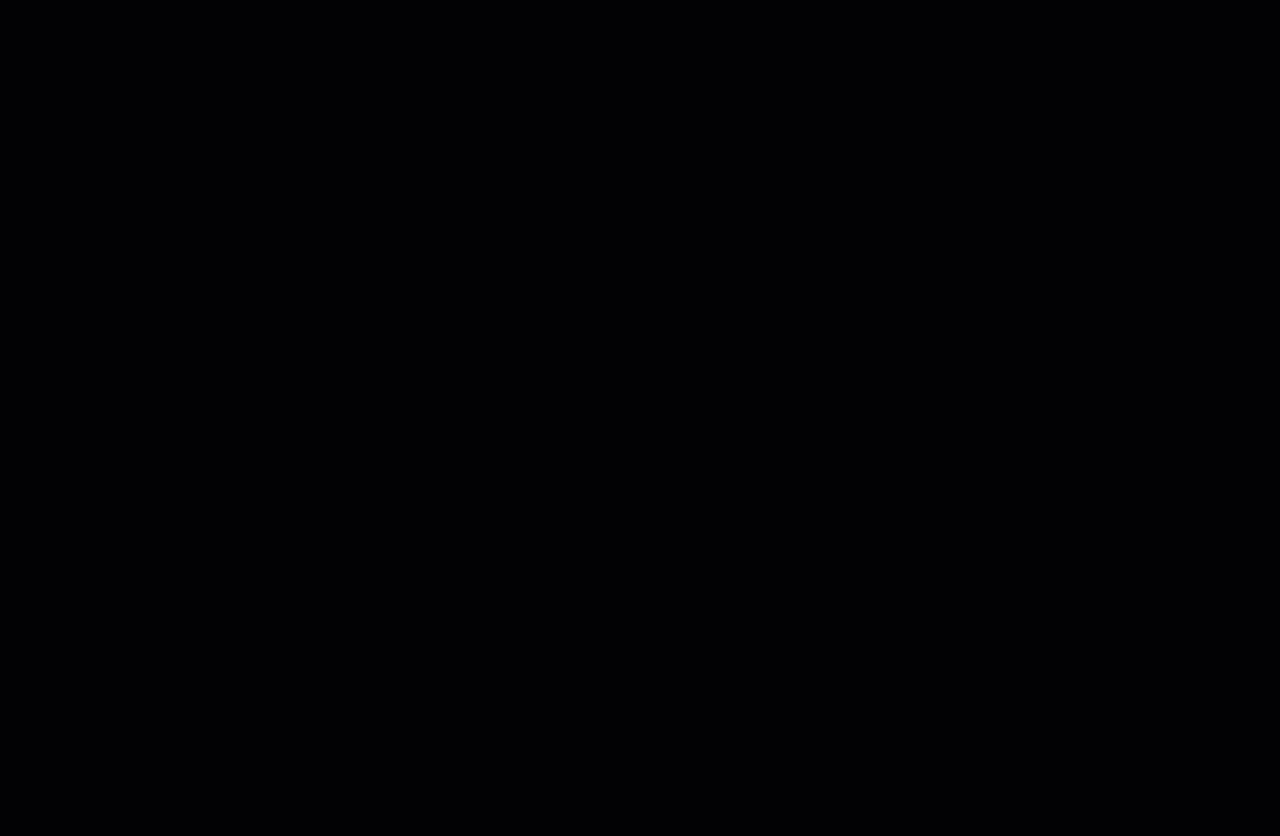
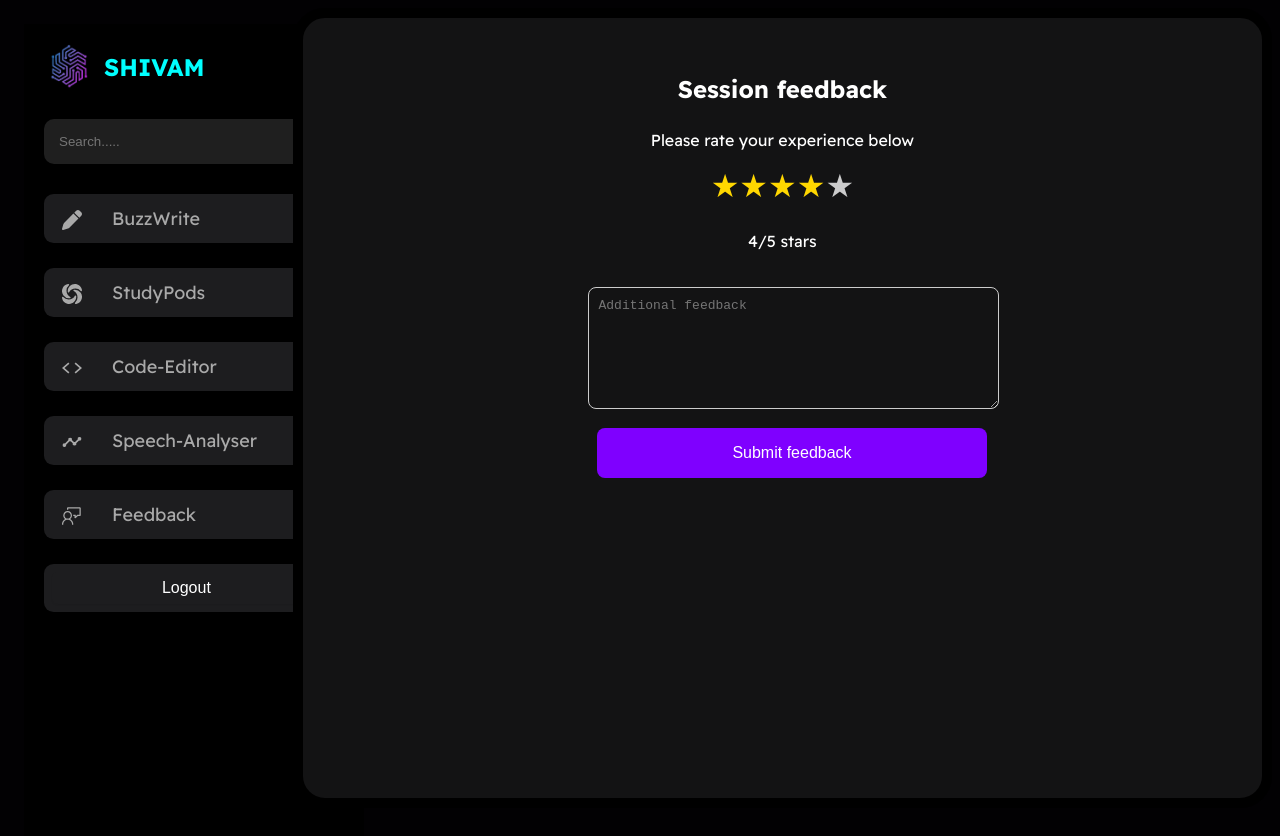
Before and after one commit to NullPointers-hackathon/Shivam_AI, a React (Vite) app: page /feedback in a window 1280 px wide. Before the commit this address had no page. Shown: the top 836 px of the page. Before the commit the page ends 800 px from the top, so only its background shows below. Built offline with nearby package versions, Linux system fonts and the light colour scheme.

Commit message:
Feedback

```diff
--- a/src/App.jsx
+++ b/src/App.jsx
@@ -11,6 +11,7 @@ import BuzzWrite from "./pages/buzzWrite/BuzzWrite";
 import { ChakraProvider } from "@chakra-ui/react";
 import Theme from "./Theme";
 import SolutionPage from "./components/specific/codeEditor/problemComponent/SolutionPage";
+import FeedBack from "./pages/feedback/FeedBack";
 export default function App() {
   return (
     <>
@@ -26,17 +27,18 @@ export default function App() {
             <Route element={<Layout />}>
             <Route path="/peer-connect" element={<PeerConnect />}></Route>
             <Route path="/buzzwrite" element={<BuzzWrite/>}/>
+            <Route path="/feedback" element={<FeedBack />} />
             </Route>
 
             {/* Route with ChakraProvider */}
             <Route
-              path="/solution-page"
-              element={
+            path="/solution-page"
+            element={
                 <ChakraProvider theme={Theme}>
                   <SolutionPage />
                 </ChakraProvider>
-              }
-            />
+            }
+          />
           </Routes>
         </Router>
       </Provider>
--- /dev/null
+++ b/src/pages/feedback/FeedBack.jsx
@@ -0,0 +1,74 @@
+import React, { useState } from 'react';
+import './feedback.css'; // Import the CSS file
+import { auth, db } from '../../firebase'; // Import Firestore instance
+import { doc, setDoc } from 'firebase/firestore';
+
+const FeedBack = () => {
+  const [rating, setRating] = useState(4);
+  const [feedback, setFeedback] = useState('');
+
+  const handleRatingClick = (value) => {
+    setRating(value);
+  };
+
+  const handleFeedbackChange = (event) => {
+    setFeedback(event.target.value);
+  };
+
+  const handleSubmit = async (event) => {
+    event.preventDefault();
+
+    try {
+      // Access the currently logged-in user
+      const user = auth.currentUser;
+
+      if (user) {
+        // Save feedback and rating to Firestore using userId (uid) as the document ID
+        await setDoc(doc(db, 'feedbacks', user.uid), {
+          rating: rating,
+          feedback: feedback,
+          timestamp: new Date(), // Store the time of submission
+        });
+
+        alert(`Feedback submitted! Rating: ${rating}/5\nFeedback: ${feedback}`);
+        setFeedback(''); // Reset the feedback field
+        setRating(4);    // Reset rating to default
+      } else {
+        alert('User not authenticated');
+      }
+    } catch (error) {
+      console.error("Error submitting feedback: ", error);
+      alert('Failed to submit feedback. Please try again.');
+    }
+  };
+
+  return (
+    <div className="feedback-form-container">
+      <h2 className="feedback-form-heading">Session feedback</h2>
+      <p className="feedback-form-text">Please rate your experience below</p>
+      <div className="feedback-form-stars">
+        {[1, 2, 3, 4, 5].map((star) => (
+          <span
+            key={star}
+            onClick={() => handleRatingClick(star)}
+            className={star <= rating ? 'feedback-form-star active' : 'feedback-form-star'}
+          >
+            ★
+          </span>
+        ))}
+      </div>
+      <p>{rating}/5 stars</p>
+      <form onSubmit={handleSubmit} className="feedback-form">
+        <textarea
+          value={feedback}
+          onChange={handleFeedbackChange}
+          placeholder="Additional feedback"
+          className="feedback-form-textarea"
+        />
+        <button type="submit" className="feedback-form-button">Submit feedback</button>
+      </form>
+    </div>
+  );
+};
+
+export default FeedBack;
--- /dev/null
+++ b/src/pages/feedback/feedback.css
@@ -0,0 +1,69 @@
+.feedback-form-container {
+    color: #fff;
+    padding: 20px;
+    border-radius: 8px;
+    max-width: 400px;
+    text-align: center;
+    display: flex;
+    margin: 0 auto;
+    align-items: center;
+    flex-direction: column;
+    justify-content: center;
+  }
+
+  .feedback-form-heading {
+    margin-bottom: 10px;
+  }
+
+  .feedback-form-text {
+    margin-bottom: 15px;
+
+  }
+
+  .feedback-form-stars {
+    margin-bottom: 10px;
+  }
+
+  .feedback-form-star {
+    cursor: pointer;
+    color: #ccc;
+    font-size: 2em;
+    transition: color 0.3s ease;
+  }
+
+  .feedback-form-star.active {
+    color: #ffd700;
+  }
+
+  .feedback-form {
+    margin-top: 20px;
+  }
+
+  .feedback-form-textarea {
+    width: 100%;
+    height: 100px;
+    padding: 10px;
+    border-radius: 8px;
+    border: 1px solid #ccc;
+    margin-bottom: 15px;
+    font-size: 1em;
+    background-color: #131314;
+    color: #fff;
+  }
+
+  .feedback-form-button {
+    background-color: #7f00ff;
+    color: #fff;
+    border: none;
+    padding: 1rem 2rem;
+    border-radius: 8px;
+    font-size: 1em;
+    cursor: pointer;
+    width: 100%;
+    transition: background-color 0.3s ease;
+    margin-left: 0.6rem;
+  }
+
+  .feedback-form-button:hover {
+    background-color: #5f00cc;
+  }
```
